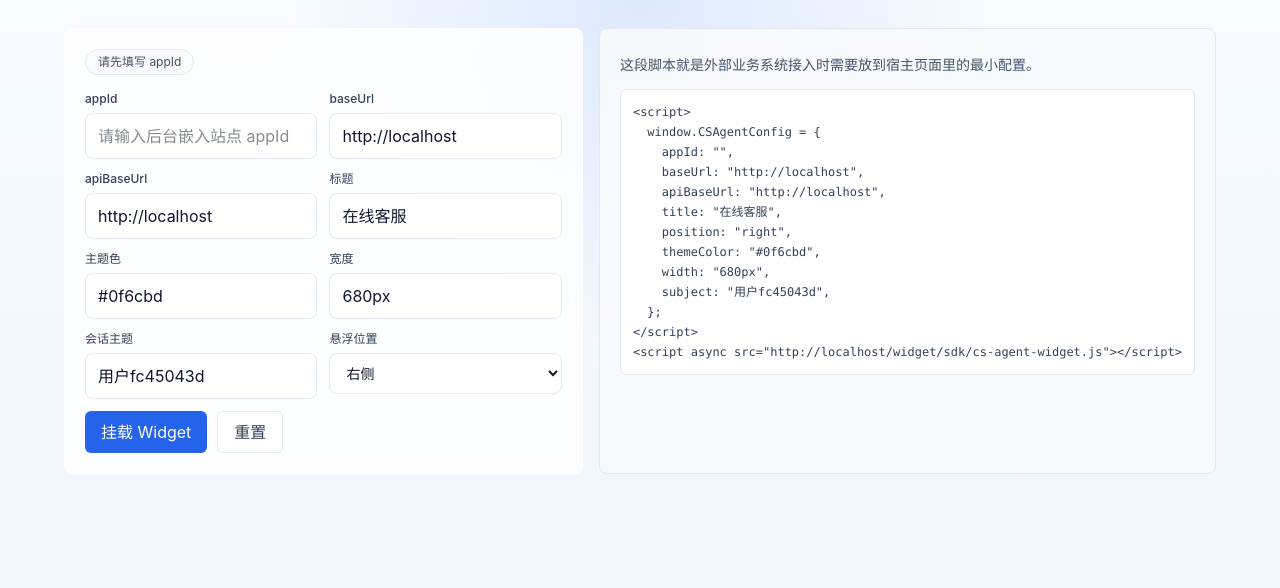
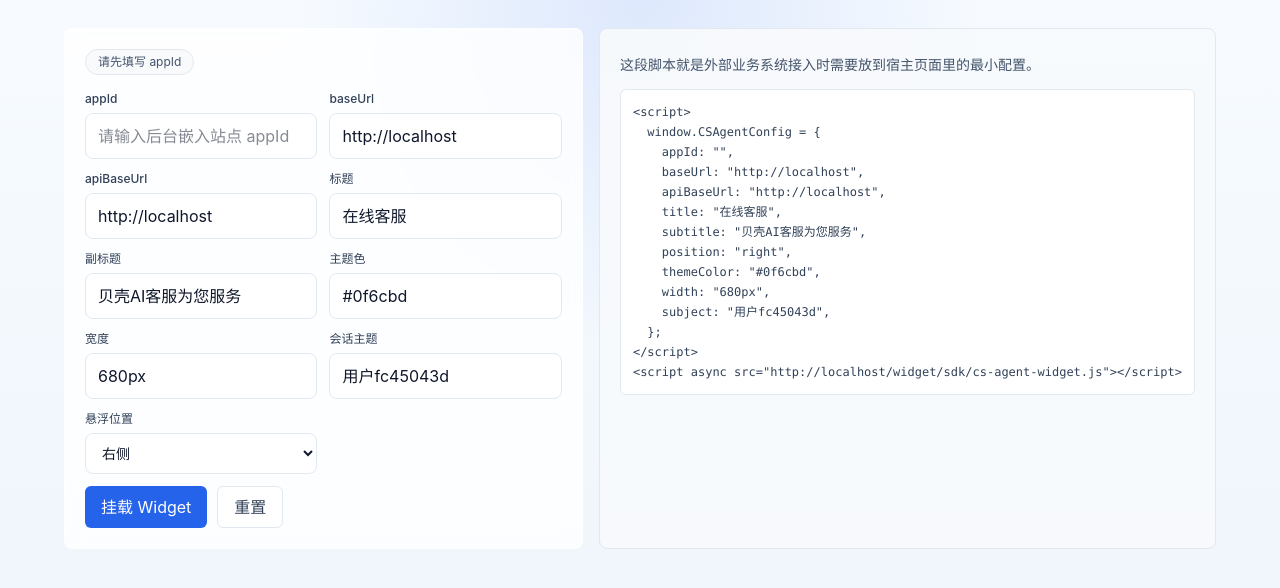
Before and after one commit to huabeitech/cs-ai-agent, a Next.js app in the folder widget/: page /widget/ in a window 1280 px wide. Shown: the top 588 px of the page. Built offline with nearby package versions, Linux system fonts and the light colour scheme.

Commit message:
feat(widget): add subtitle field to widget configuration and UI components

```diff
--- a/widget/app/page.tsx
+++ b/widget/app/page.tsx
@@ -32,6 +32,7 @@ function buildDefaultConfig(baseUrl: string): TestConfig {
     baseUrl,
     apiBaseUrl: baseUrl,
     title: "在线客服",
+    subtitle: "贝壳AI客服为您服务",
     position: "right",
     themeColor: "#0f6cbd",
     width: "680px",
@@ -132,6 +133,8 @@ function WidgetTestPageInner() {
         currentConfig.baseUrl.trim() ||
         window.location.origin,
       title: currentConfig.title?.trim() || "在线客服",
+      subtitle:
+        currentConfig.subtitle?.trim() || "",
       themeColor: currentConfig.themeColor?.trim() || "#0f6cbd",
       width: currentConfig.width?.trim() || "680px",
     };
@@ -156,6 +159,7 @@ function WidgetTestPageInner() {
     baseUrl: "${currentConfig.baseUrl}",
     apiBaseUrl: "${currentConfig.apiBaseUrl || currentConfig.baseUrl}",
     title: "${currentConfig.title || "在线客服"}",
+    subtitle: "${currentConfig.subtitle || ""}",
     position: "${currentConfig.position || "right"}",
     themeColor: "${currentConfig.themeColor || "#0f6cbd"}",
     width: "${currentConfig.width || "680px"}",
@@ -217,6 +221,19 @@ function WidgetTestPageInner() {
               <input
                 value={currentConfig.title ?? ""}
                 onChange={(event) => updateField("title", event.target.value)}
+                className="w-full rounded-lg border border-slate-200 bg-white px-3 py-2.5 text-sm text-slate-900 outline-none transition focus:border-sky-400"
+              />
+            </label>
+            <label className="block">
+              <div className="mb-1.5 text-xs font-medium text-slate-700">
+                副标题
+              </div>
+              <input
+                value={currentConfig.subtitle ?? ""}
+                onChange={(event) =>
+                  updateField("subtitle", event.target.value)
+                }
+                placeholder="例如：通常几分钟内回复，支持连续会话记录"
                 className="w-full rounded-lg border border-slate-200 bg-white px-3 py-2.5 text-sm text-slate-900 outline-none transition focus:border-sky-400"
               />
             </label>
--- a/widget/components/im/chat-shell.tsx
+++ b/widget/components/im/chat-shell.tsx
@@ -34,6 +34,7 @@ export function ChatShell() {
 
   const {
     title,
+    subtitle,
     themeColor,
     conversation,
     messages,
@@ -55,6 +56,7 @@ export function ChatShell() {
   } = useChatStore(
     useShallow((state) => ({
       title: state.title,
+      subtitle: state.subtitle,
       themeColor: state.themeColor,
       conversation: state.conversation,
       messages: state.messages,
@@ -196,7 +198,7 @@ export function ChatShell() {
                 {title}
               </div>
               <div className="mt-1 text-[12px] text-slate-500">
-                通常几分钟内回复，支持连续会话记录
+                {subtitle}
               </div>
             </div>
             <div className="flex items-center gap-2">
--- a/widget/lib/services/types.ts
+++ b/widget/lib/services/types.ts
@@ -75,6 +75,7 @@ export type WidgetAsset = {
 
 export type WidgetConfigResponse = {
   title?: string;
+  subtitle?: string;
   welcomeText?: string;
   themeColor?: string;
 };
--- a/widget/lib/store/chat-store.ts
+++ b/widget/lib/store/chat-store.ts
@@ -9,17 +9,23 @@ import {
   sendMessage,
   uploadImage,
 } from "@/lib/services/message";
-import { getNotificationBody, showNotification } from "@/lib/services/notification";
+import {
+  getNotificationBody,
+  showNotification,
+} from "@/lib/services/notification";
 import {
   createRealtimeConnection,
   type RealtimeEnvelope,
 } from "@/lib/services/realtime";
-import { fetchWidgetConfig, readWidgetConfig } from "@/lib/services/widget-config";
 import type {
   WidgetConfigResponse,
   WidgetConversation,
   WidgetMessage,
 } from "@/lib/services/types";
+import {
+  fetchWidgetConfig,
+  readWidgetConfig,
+} from "@/lib/services/widget-config";
 
 type ChatStatus = "connecting" | "connected" | "disconnected";
 
@@ -72,11 +78,7 @@ function hasMoreAfterLatestSyncMerge(args: {
     return Boolean(args.apiHasMore);
   }
 
-  if (
-    !args.previousHasMore &&
-    prevMin !== null &&
-    mergedMin >= prevMin
-  ) {
+  if (!args.previousHasMore && prevMin !== null && mergedMin >= prevMin) {
     return false;
   }
 
@@ -85,6 +87,7 @@ function hasMoreAfterLatestSyncMerge(args: {
 
 export interface ChatStore {
   title: string;
+  subtitle: string;
   welcomeText: string;
   themeColor: string;
   conversation: WidgetConversation | null;
@@ -104,7 +107,9 @@ export interface ChatStore {
   setIsVisible: (isVisible: boolean) => void;
   bootstrap: () => void;
   handleSendMessage: (html: string) => Promise<void>;
-  uploadMessageImage: (file: File) => Promise<{ url: string; filename?: string } | null>;
+  uploadMessageImage: (
+    file: File,
+  ) => Promise<{ url: string; filename?: string } | null>;
   retry: () => void;
   disconnectSocket: () => void;
   refreshMessages: () => Promise<void>;
@@ -186,18 +191,25 @@ export const useChatStore = create<ChatStore>((set, get) => {
         event.type?.startsWith("conversation.");
 
       if (needsRefresh && payload?.conversationId === conversationId) {
-        void get().syncLatestMessages().then(() => {
+        void get()
+          .syncLatestMessages()
+          .then(() => {
             if (event.type === "message.created") {
               const state = get();
               const lastMessage = state.messages.at(-1);
-            if (lastMessage && lastMessage.senderType !== "customer" && typeof document !== "undefined" && document.visibilityState !== "visible") {
+              if (
+                lastMessage &&
+                lastMessage.senderType !== "customer" &&
+                typeof document !== "undefined" &&
+                document.visibilityState !== "visible"
+              ) {
                 showNotification(
                   "新消息",
                   getNotificationBody(lastMessage),
                   () => {
                     state.setIsOpen(true);
                     state.setIsVisible(true);
-                }
+                  },
                 );
               }
             }
@@ -247,6 +259,7 @@ export const useChatStore = create<ChatStore>((set, get) => {
 
   return {
     title: "在线客服",
+    subtitle: "",
     welcomeText: "",
     themeColor: "#2563eb",
     conversation: null,
@@ -256,8 +269,7 @@ export const useChatStore = create<ChatStore>((set, get) => {
     messagesLoadingMore: false,
     status: "connecting",
     error: "",
-    isOpen:
-      typeof window !== "undefined" ? window.self === window.top : false,
+    isOpen: typeof window !== "undefined" ? window.self === window.top : false,
     isVisible:
       typeof window !== "undefined" ? window.self === window.top : false,
     initialized: false,
@@ -285,8 +297,7 @@ export const useChatStore = create<ChatStore>((set, get) => {
         const currentConversation = get().conversation;
         set({
           messages: page.results,
-          messagesCursor:
-            cursorFromLoadedMessages(page.results) || page.cursor,
+          messagesCursor: cursorFromLoadedMessages(page.results) || page.cursor,
           messagesHasMore: page.hasMore,
           conversation: currentConversation,
         });
@@ -312,8 +323,7 @@ export const useChatStore = create<ChatStore>((set, get) => {
           const merged = mergeMessagesByIdAsc(preserved, batch);
           return {
             messages: merged,
-            messagesCursor:
-              cursorFromLoadedMessages(merged) || page.cursor,
+            messagesCursor: cursorFromLoadedMessages(merged) || page.cursor,
             messagesHasMore: hasMoreAfterLatestSyncMerge({
               previousMessages: state.messages,
               previousHasMore: state.messagesHasMore,
@@ -352,8 +362,7 @@ export const useChatStore = create<ChatStore>((set, get) => {
           const merged = mergeMessagesByIdAsc(page.results, state.messages);
           return {
             messages: merged,
-            messagesCursor:
-              cursorFromLoadedMessages(merged) || page.cursor,
+            messagesCursor: cursorFromLoadedMessages(merged) || page.cursor,
             messagesHasMore: page.hasMore,
             messagesLoadingMore: false,
             conversation: currentConversation,
@@ -420,19 +429,21 @@ export const useChatStore = create<ChatStore>((set, get) => {
         try {
           set({ error: "", status: "connecting" });
 
+          const hostConfig = readWidgetConfig();
           const widgetConfig: WidgetConfigResponse =
             await fetchWidgetConfig().catch(() => ({}));
           if (bootstrapToken !== token || !get().isOpen) return;
 
           set({
-            title: widgetConfig.title || "在线客服",
+            title: hostConfig.title || widgetConfig.title || "在线客服",
+            subtitle: hostConfig.subtitle || widgetConfig.subtitle || "",
             welcomeText: widgetConfig.welcomeText || "",
-            themeColor: widgetConfig.themeColor || "#2563eb",
+            themeColor:
+              hostConfig.themeColor || widgetConfig.themeColor || "#2563eb",
           });
 
           let currentConversation = get().conversation;
           if (!get().initialized || !currentConversation) {
-            const widgetConfig = readWidgetConfig();
             currentConversation = await createOrMatchConversation();
             if (bootstrapToken !== token || !get().isOpen) return;
             set({ initialized: true, conversation: currentConversation });
@@ -509,8 +520,7 @@ export const useChatStore = create<ChatStore>((set, get) => {
       } catch (retryError) {
         set({
           status: "disconnected",
-          error:
-            retryError instanceof Error ? retryError.message : "刷新失败",
+          error: retryError instanceof Error ? retryError.message : "刷新失败",
         });
       }
     },
--- a/widget/lib/widget/config.ts
+++ b/widget/lib/widget/config.ts
@@ -5,6 +5,7 @@ export type WidgetHostConfig = {
   /** 与后端 enums.ExternalSource 一致，默认 web_chat */
   externalSource?: string;
   title?: string;
+  subtitle?: string;
   position?: "left" | "right";
   themeColor?: string;
   width?: string;
@@ -34,6 +35,7 @@ export function readWidgetConfig(): WidgetHostConfig {
     apiBaseUrl: query.get("apiBaseUrl") ?? undefined,
     externalSource: query.get("externalSource") ?? undefined,
     title: query.get("title") ?? undefined,
+    subtitle: query.get("subtitle") ?? undefined,
     position: (query.get("position") as "left" | "right" | null) ?? undefined,
     themeColor: query.get("themeColor") ?? undefined,
     width: query.get("width") ?? undefined,
--- a/widget/public/sdk/cs-agent-widget.js
+++ b/widget/public/sdk/cs-agent-widget.js
@@ -47,6 +47,7 @@
   frameUrl.searchParams.set("baseUrl", baseUrl);
   if (config.apiBaseUrl) frameUrl.searchParams.set("apiBaseUrl", config.apiBaseUrl);
   if (config.title) frameUrl.searchParams.set("title", config.title);
+  if (config.subtitle) frameUrl.searchParams.set("subtitle", config.subtitle);
   if (config.position) frameUrl.searchParams.set("position", config.position);
   if (config.themeColor) frameUrl.searchParams.set("themeColor", config.themeColor);
   if (config.width) frameUrl.searchParams.set("width", config.width);
```
Also changed, not shown: widget/lib/widget/sdk-template.js. Lines whose indentation alone changed are shown as unchanged.
